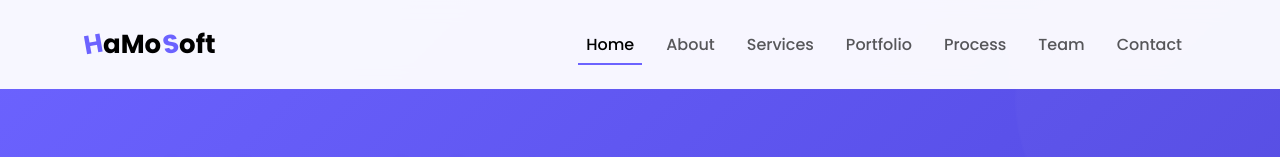
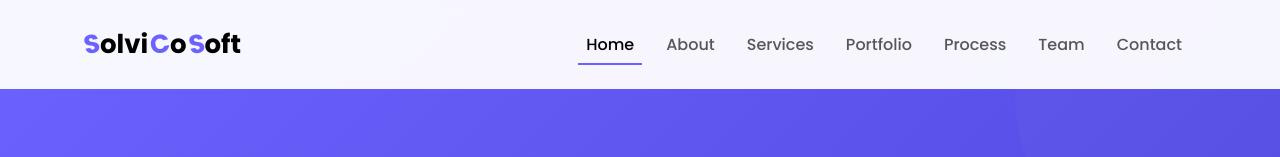
Before and after one commit to Hafiz-Ahmed14/SolvicoSoft, a plain HTML site: page index.html in a window 1280 px wide. Shown: the top 157 px of the page. Drawn offline with nearby package versions, Linux system fonts and the light colour scheme.

Commit message:
Update index.html

```diff
--- a/index.html
+++ b/index.html
@@ -916,7 +916,8 @@
     <nav class="navbar navbar-expand-lg navbar-light fixed-top">
         <div class="container">
             <a class="navbar-brand" href="#">
-                <span>H</span>aMo<span>S</span>oft
+<!--                 <span>H</span>aMo<span>S</span>oft -->
+                <span>S</span>olvi<span>C</span>o<span>S</span>oft
             </a>
             <button class="navbar-toggler" type="button" data-bs-toggle="collapse" data-bs-target="#navbarNav" aria-controls="navbarNav" aria-expanded="false" aria-label="Toggle navigation">
                 <span class="navbar-toggler-icon"></span>
```
